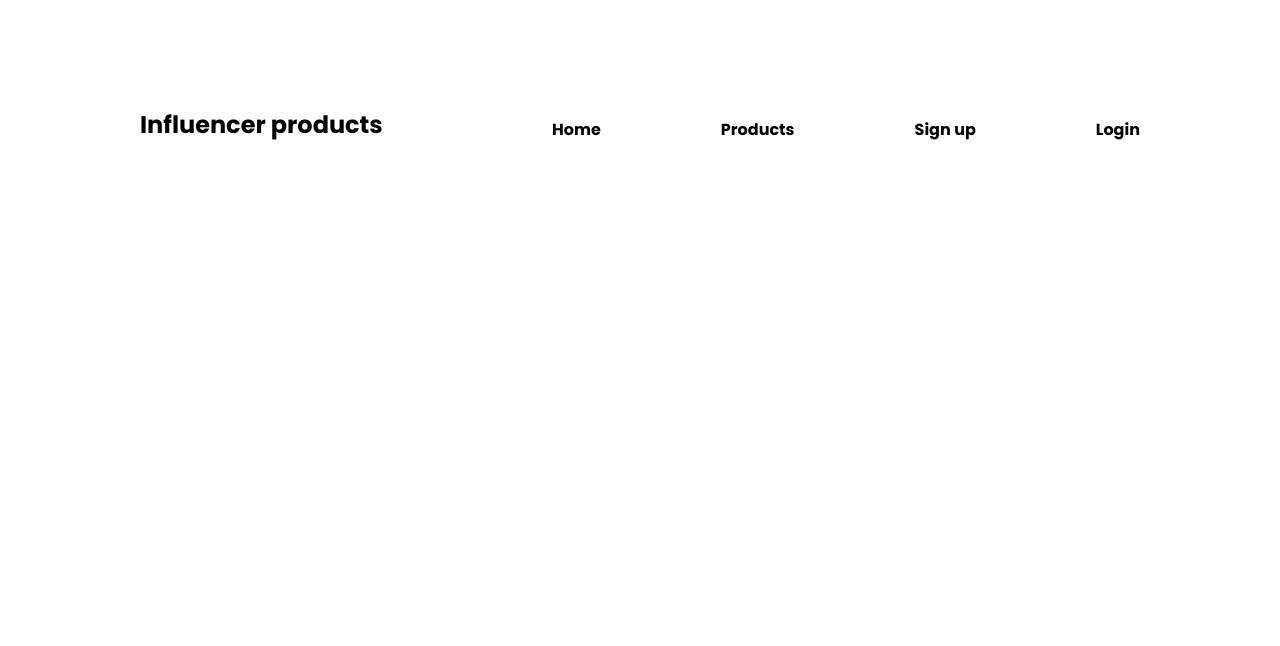
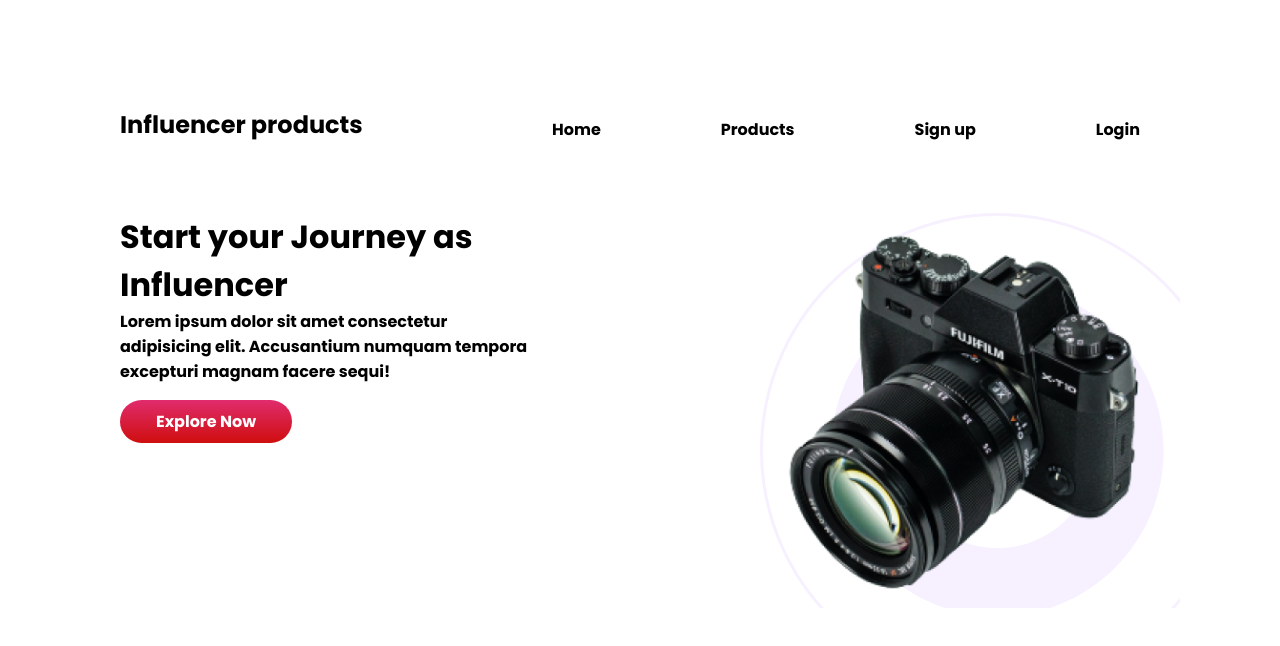
Before and after one commit to Shaheen-cse/Assignment-2, a plain HTML site: page index.html in a window 1280 px wide. Drawn offline with Linux system fonts and the light colour scheme.

Commit message:
Heading section completed

```diff
--- a/Styles/styles.css
+++ b/Styles/styles.css
@@ -7,13 +7,14 @@
 }
 body{
     font-family: 'Poppins', sans-serif;
+
 }
 
 /* -------------------------------------------- */
 /* Working with Navigation-Ber */
 /* --------------------------------------- */
 #influencer{
-    margin-left: 120px;
+    margin-left: 100px;
     margin-top: 87px;
     font-style: normal;
     font-weight: bold;
@@ -41,3 +42,35 @@ ul{
 .nav-links li{
     margin: 95px 120px 0 0;
 }
+
+
+/* -------------------------------------------- */
+/* Heading Section includes one image whith upper side navber. */
+/* --------------------------------------- */
+
+
+
+.header-materials{
+    display: flex;
+    justify-content: space-around;
+}
+.first-section{
+    width: 50%;
+    margin-left: 120px;
+    margin-right: 100px;
+}
+
+.first-section img{
+    width: 100%;
+
+
+}
+#button-prebook{
+    text-decoration: none;
+    background-image:linear-gradient(#E02C6D,rgb(207, 14, 14)) ;
+    padding: 10px 36px;
+    border-radius: 41px;
+    color: white;
+    font-weight: bold;
+
+}
--- a/index.html
+++ b/index.html
@@ -18,6 +18,19 @@
             <li><a href="#"></a>Login</li>
         </ul>
     </nav>
+    <br>
+    <br>
+    <header class="header-materials">
+        <div id="first-pera" class="first-section">
+            <h1>Start your Journey as Influencer</h1>
+            <p>Lorem ipsum dolor sit amet consectetur adipisicing elit. Accusantium numquam tempora excepturi magnam facere sequi!</p>
+            <br>
+            <a id="button-prebook" href="https://www.facebook.com/profile.php?id=100076221321268" target="_blank">Explore Now</a>
+        </div>
+        <div class="first-section">
+            <img src="images/main-camera.png" alt="" style="background-image: url('images/circle.svg');">
+        </div>
+    </header>
 </body>
 
 </html>
```
Also changed, not shown: images/action.png (added), images/airpod.png (added), images/camera.png (added), images/circle.svg (added), images/drone.png (added), images/gear.png (added), images/lights.png (added), images/main-camera.png (added), images/mic.png (added), images/setup.png (added), images/single-light.png (added), images/tripod.png (added).
